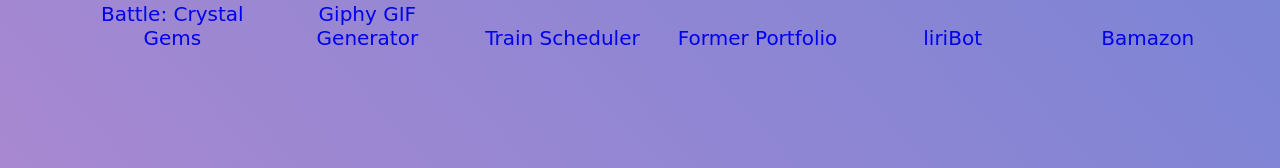
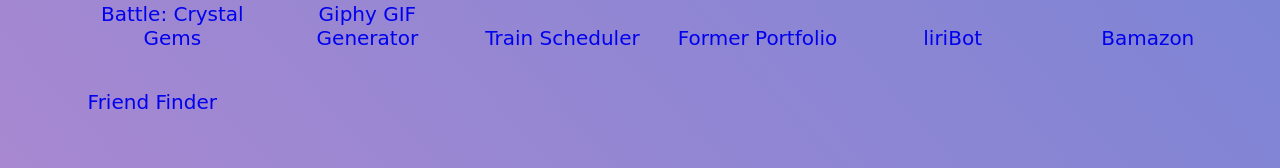
Before and after one commit to gelissa/gelissaPortfolio, a plain HTML site: page index.html in a window 1280 px wide. Shown: the part 629-797 px from the top of the page. Drawn offline with Linux system fonts and the light colour scheme; a web font is replaced by a local one.

Commit message:
added friend finder link and css

```diff
--- a/index.html
+++ b/index.html
@@ -93,11 +93,23 @@
             margin: 0 auto;
         }
 
-            .portfolio {
+        .portfolio1,
+        .portfolio2 {
             list-style: none;
         }
 
-            .portfolio>li {
+        .portfolio2 {
+            margin-top: 20px;
+            padding: 20px;
+        }
+
+        .portfolio1>li {
+            width: 190px;
+            font-size: 20px;
+            text-align: center;
+        }
+
+        .portfolio2>li {
             width: 190px;
             font-size: 20px;
             text-align: center;
@@ -285,13 +297,16 @@
             </p>
         </div>
         <div class="projectList">
-            <ul class="portfolio">
+            <ul class="portfolio1">
                 <li><a href="https://gelissa.github.io/crystalGame/" target="_blank">Battle: Crystal Gems</a></li>
                 <li><a href=" https://gelissa.github.io/giphyAPI/" target="_blank">Giphy GIF Generator</a></li>
                 <li><a href="https://gelissa.github.io/trainScheduler/" target="_blank">Train Scheduler</a></li>
                 <li><a href="https://gelissa.github.io/Basic-Portfolio2/" target="_blank">Former Portfolio</a></li>
                 <li><a href="https://github.com/gelissa/liriBot" target="_blank">liriBot</a></li>
                 <li><a href="https://github.com/gelissa/bamazon" target="_blank">Bamazon</a></li>
+            </ul>
+            <ul class="portfolio2">
+                <li><a href="https://gelissa.github.io/friendFinder/" target="_blank">Friend Finder</a></li>
             </ul>
         </div>
         <div class="clouds">
```
Lines whose indentation alone changed are shown as unchanged.
